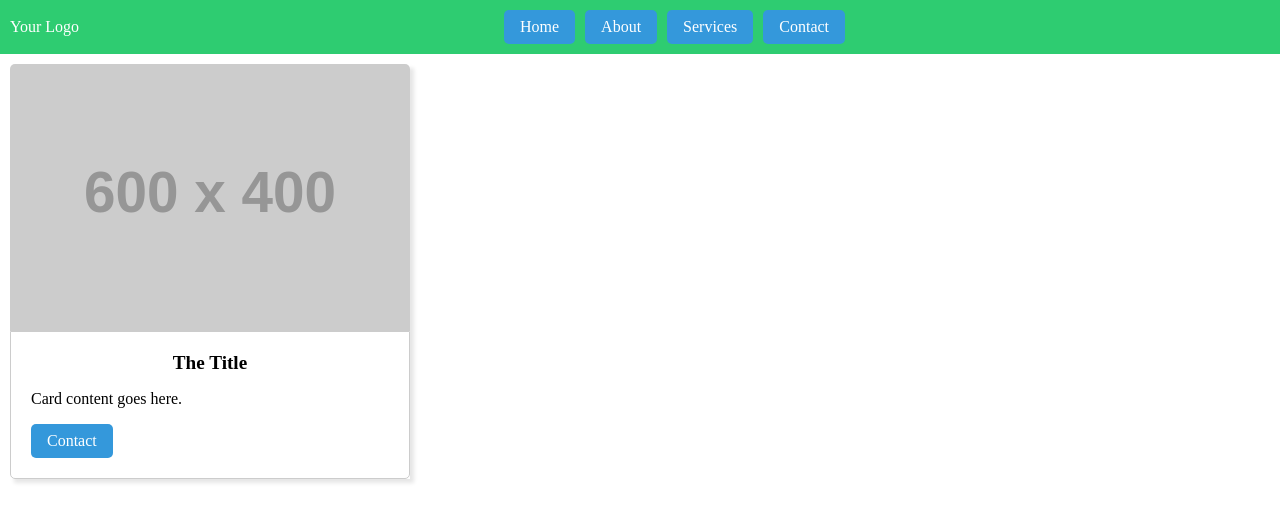
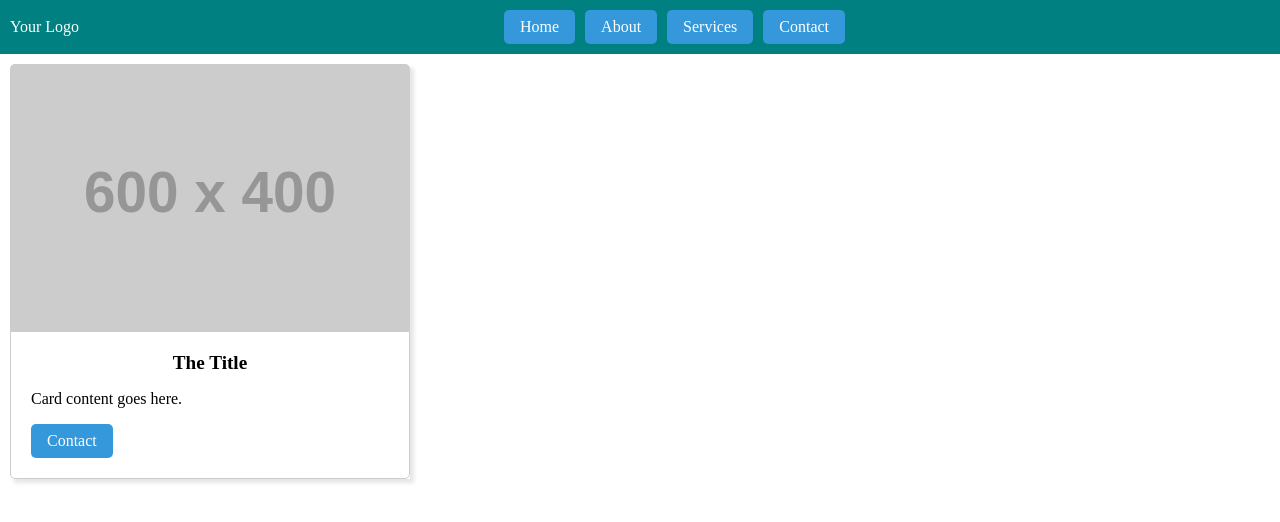
Before and after one commit to hajdunorbert/hncomps, a plain HTML site: page index.html in a window 1280 px wide. Drawn offline with Linux system fonts and the light colour scheme; placeholder pictures from the web are drawn by us.

Commit message:
Update index.html

```diff
--- a/index.html
+++ b/index.html
@@ -29,7 +29,7 @@
 </head>
 <body>
 
-  <hn-nav hn-palette="green">
+  <hn-nav hn-palette="teal">
 
     <div class="logo" slot="left">Your Logo</div>
     <ul class="nav-links" slot="center">
```
